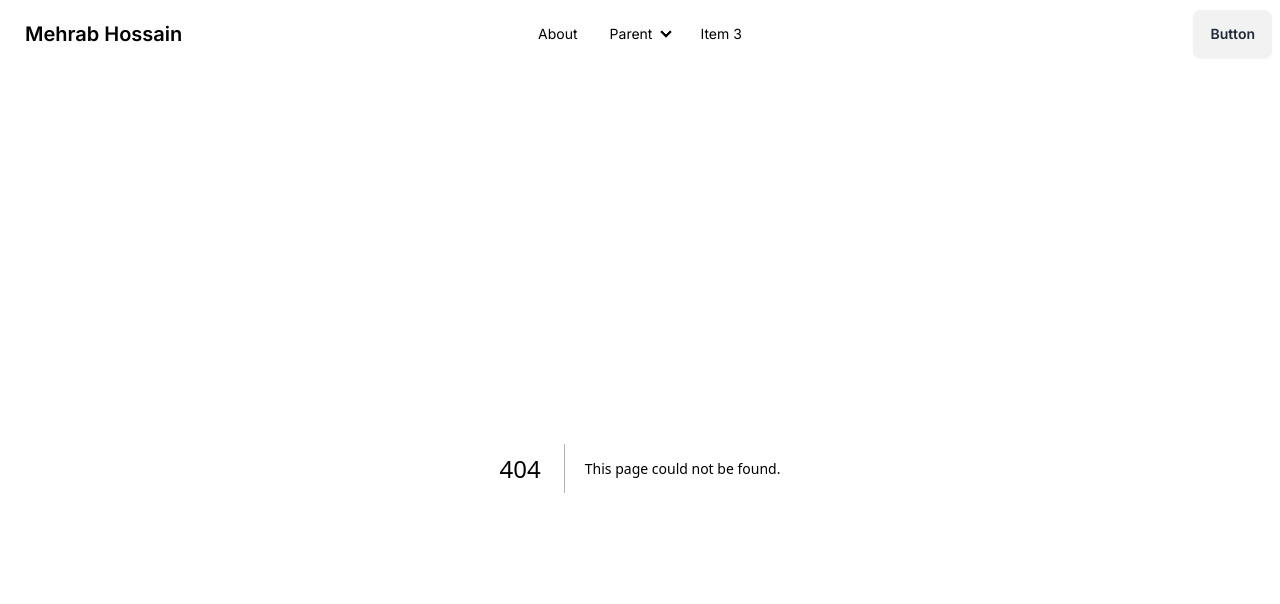
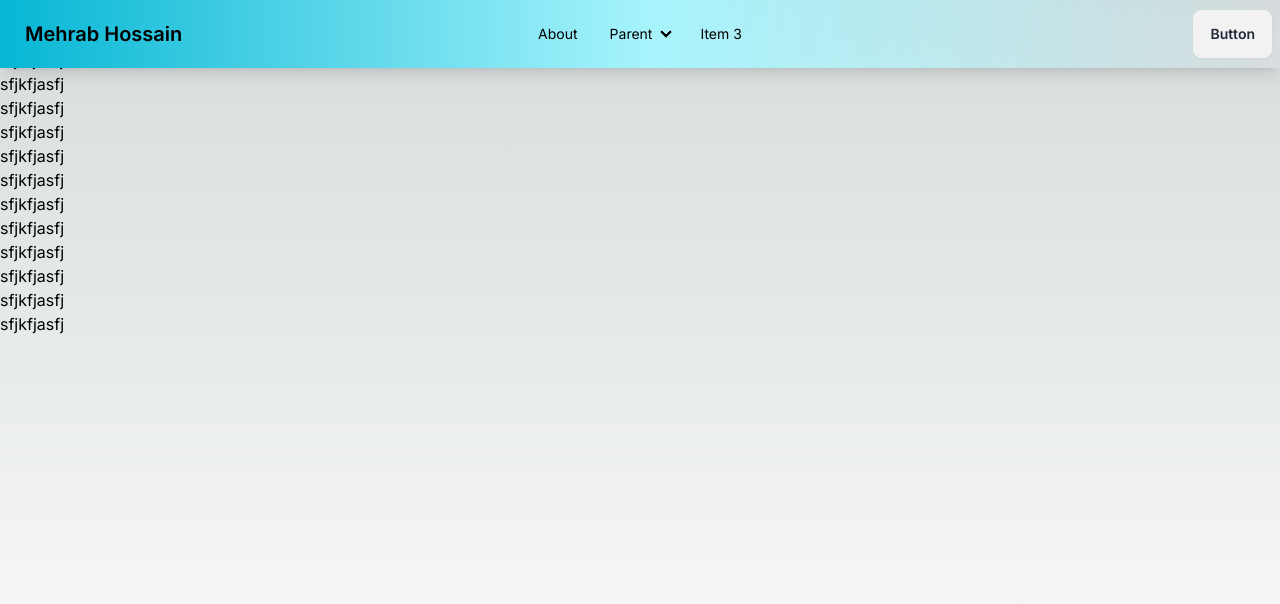
Before and after one commit to mehrabhossain1/nextjs-portfolio, a Next.js app: page /skills in a window 1280 px wide. Before the commit this address had no page. Shown: the top 604 px of the page. Built offline with nearby package versions, Linux system fonts and the light colour scheme.

Commit message:
Hero section done

```diff
--- a/src/app/layout.js
+++ b/src/app/layout.js
@@ -1,6 +1,7 @@
 import { Inter } from "next/font/google";
 import "./globals.css";
 import Navbar from "@/components/Shared/Navbar";
+import Skills from "./skills/page";
 
 const inter = Inter({ subsets: ["latin"] });
 
--- a/src/app/page.js
+++ b/src/app/page.js
@@ -3,17 +3,50 @@ import bg from "@/assets/herobg.jpg";
 
 const HomePage = () => {
   return (
-    <div className="min-h-screen flex flex-col justify-center items-center">
-      {/* <Image src={bg} alt="hero bg image" /> */}
-      <h1 className="text-5xl">Hey, I&apos;m Mehrab Hossain</h1>
-      <p>
+    // <div className="min-h-screen flex flex-col justify-center items-center">
+    //   {/* <Image src={bg} alt="hero bg image" /> */}
+    //   <h1 className="text-5xl">Hey, I&apos;m Mehrab Hossain</h1>
+    //   <p>
+    //     A Frontend focused Mern Stack Developer building the Frontend of
+    //     Websites and Web Applications that leads to the success of the overall
+    //     product.
+    //   </p>
+    //   <div className="flex">
+    //     <button className="btn btn-info">Download Resume</button>
+    //     <button className="btn btn-info">Resume</button>
+    //   </div>
+    // </div>
+
+    <div
+      className="min-h-screen"
+      style={{
+        // use the src property of the image object
+        backgroundImage: `url(${bg.src})`,
+        // other styles
+        backgroundPosition: "center",
+        backgroundSize: "cover",
+        backgroundRepeat: "no-repeat",
+        // width: "100vw",
+        // height: "100vh",
+        display: "flex",
+        alignItems: "center",
+        justifyContent: "center",
+        flexDirection: "column",
+      }}
+    >
+      <h1 className="text-5xl font-semibold">Hey, I&apos;m Mehrab Hossain</h1>
+      <p className="mt-10 text-2xl max-w-[70ch] text-center">
         A Frontend focused Mern Stack Developer building the Frontend of
         Websites and Web Applications that leads to the success of the overall
         product.
       </p>
-      <div className="flex">
-        <button className="btn btn-info">Download Resume</button>
-        <button className="btn btn-info">Resume</button>
+      <div className="flex mt-10 gap-2">
+        <button className="btn bg-cyan-400 hover:bg-cyan-500 text-white">
+          Download Resume
+        </button>
+        <button className="btn bg-cyan-400 hover:bg-cyan-500 text-white">
+          Resume
+        </button>
       </div>
     </div>
   );
--- /dev/null
+++ b/src/app/skills/page.js
@@ -0,0 +1,24 @@
+import React from "react";
+
+const Skills = () => {
+  return (
+    <div>
+      <h1>sfjkfjasfj</h1>
+      <h1>sfjkfjasfj</h1>
+      <h1>sfjkfjasfj</h1>
+      <h1>sfjkfjasfj</h1>
+      <h1>sfjkfjasfj</h1>
+      <h1>sfjkfjasfj</h1>
+      <h1>sfjkfjasfj</h1>
+      <h1>sfjkfjasfj</h1>
+      <h1>sfjkfjasfj</h1>
+      <h1>sfjkfjasfj</h1>
+      <h1>sfjkfjasfj</h1>
+      <h1>sfjkfjasfj</h1>
+      <h1>sfjkfjasfj</h1>
+      <h1>sfjkfjasfj</h1>
+    </div>
+  );
+};
+
+export default Skills;
--- a/src/components/Shared/Navbar.jsx
+++ b/src/components/Shared/Navbar.jsx
@@ -3,7 +3,7 @@ import React from "react";
 
 const Navbar = () => {
   return (
-    <div className="navbar bg-base-100 sticky top-0">
+    <div className="navbar bg-gradient-to-r from-cyan-500 via-cyan-200 to-transparent fixed top-0 shadow-lg">
       <div className="navbar-start">
         <div className="dropdown">
           <div tabIndex={0} role="button" className="btn btn-ghost lg:hidden">
```
